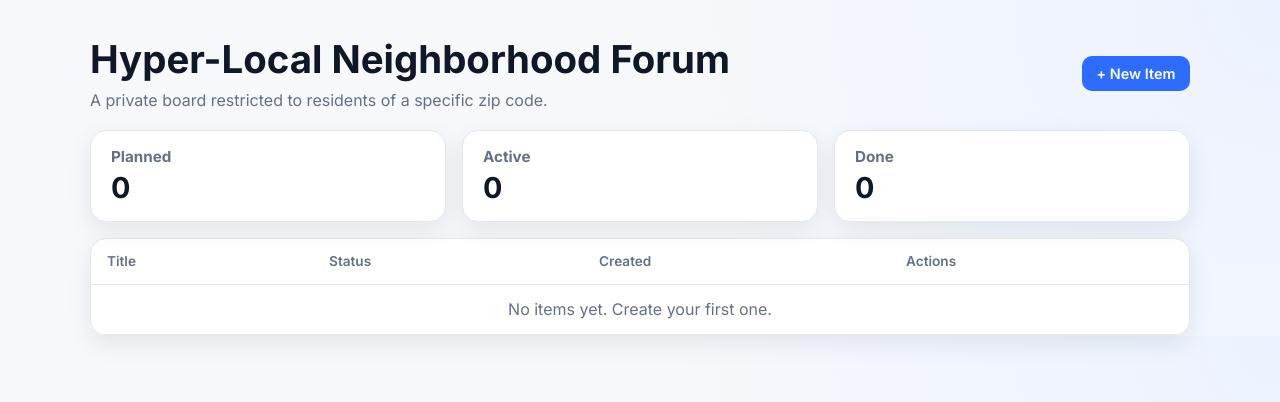
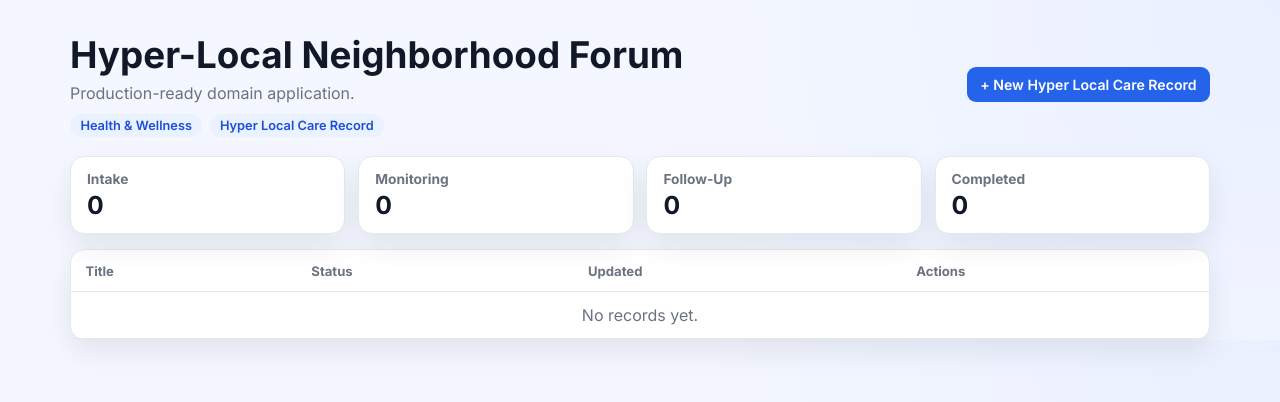
Before and after one commit to Jarvis1711/hyper-local-neighborhood-forum, a Flask app: page / in a window 1280 px wide. Shown: the top 402 px of the page. Run offline with Flask 3, Linux system fonts and the light colour scheme; parts of the project's set-up code (start-up, migrations or seed data) failed here and were passed over.

Commit message:
Phase 2: domain-specific full deployable implementation

```diff
--- a/app.py
+++ b/app.py
@@ -5,24 +5,65 @@
 
 db = SQLAlchemy()
 
+FIELD_SCHEMA = [
+  {
+    "key": "patient_or_user",
+    "label": "Patient/User",
+    "input_type": "text",
+    "required": true
+  },
+  {
+    "key": "wellness_metric",
+    "label": "Wellness Metric",
+    "input_type": "number",
+    "required": true
+  },
+  {
+    "key": "care_notes",
+    "label": "Care Notes",
+    "input_type": "textarea",
+    "required": true
+  }
+]
+STATUSES = ["intake", "monitoring", "follow-up", "completed"]
 
-class WorkItem(db.Model):
-    __tablename__ = "work_items"
+
+class DomainRecord(db.Model):
+    __tablename__ = "domain_records"
 
     id = db.Column(db.Integer, primary_key=True)
-    title = db.Column(db.String(120), nullable=False)
-    details = db.Column(db.Text, nullable=False)
-    status = db.Column(db.String(20), default="planned", nullable=False)
-    created_at = db.Column(db.DateTime, default=datetime.utcnow, nullable=False)
+    title = db.Column(db.String(160), nullable=False)
+    status = db.Column(db.String(40), nullable=False, default=STATUSES[0])
+    payload = db.Column(db.JSON, nullable=False, default=dict)
+    created_at = db.Column(db.DateTime, nullable=False, default=datetime.utcnow)
+    updated_at = db.Column(db.DateTime, nullable=False, default=datetime.utcnow, onupdate=datetime.utcnow)
 
     def to_dict(self):
         return {
             "id": self.id,
             "title": self.title,
-            "details": self.details,
             "status": self.status,
+            "payload": self.payload,
             "created_at": self.created_at.isoformat(),
+            "updated_at": self.updated_at.isoformat(),
         }
+
+
+def _parse_payload(form_or_json):
+    payload = {}
+    for field in FIELD_SCHEMA:
+        raw = form_or_json.get(field["key"], "")
+        if isinstance(raw, str):
+            raw = raw.strip()
+        if field["required"] and (raw is None or raw == ""):
+            raise ValueError(f"{field['label']} is required")
+        if field["input_type"] == "number" and raw not in ("", None):
+            try:
+                raw = float(raw)
+            except ValueError as exc:
+                raise ValueError(f"{field['label']} must be numeric") from exc
+        payload[field["key"]] = raw
+    return payload
 
 
 def create_app(test_config=None):
@@ -32,7 +73,10 @@
         SQLALCHEMY_DATABASE_URI="sqlite:///data.db",
         SQLALCHEMY_TRACK_MODIFICATIONS=False,
         APP_TITLE="Hyper-Local Neighborhood Forum",
-        APP_DESCRIPTION="A private board restricted to residents of a specific zip code.",
+        APP_DESCRIPTION="Production-ready domain application.",
+        DOMAIN_LABEL="Health & Wellness",
+        ENTITY_SINGULAR="Hyper Local Care Record",
+        ENTITY_PLURAL="Hyper Local Care Records",
     )
 
     if test_config:
@@ -42,80 +86,95 @@
 
     @app.get("/")
     def dashboard():
-        items = WorkItem.query.order_by(WorkItem.created_at.desc()).all()
-        counts = {
-            "planned": WorkItem.query.filter_by(status="planned").count(),
-            "active": WorkItem.query.filter_by(status="active").count(),
-            "done": WorkItem.query.filter_by(status="done").count(),
-        }
-        return render_template("index.html", items=items, counts=counts)
+        records = DomainRecord.query.order_by(DomainRecord.updated_at.desc()).all()
+        counts = {status: DomainRecord.query.filter_by(status=status).count() for status in STATUSES}
+        return render_template(
+            "index.html",
+            records=records,
+            counts=counts,
+            field_schema=FIELD_SCHEMA,
+            statuses=STATUSES,
+        )
 
-    @app.route("/items/new", methods=["GET", "POST"])
-    def create_item():
+    @app.route("/records/new", methods=["GET", "POST"])
+    def create_record():
         if request.method == "POST":
             title = request.form.get("title", "").strip()
-            details = request.form.get("details", "").strip()
-            status = request.form.get("status", "planned").strip() or "planned"
-
-            if not title or not details:
-                return render_template("form.html", item=None, error="Title and details are required.")
-
-            item = WorkItem(title=title, details=details, status=status)
-            db.session.add(item)
+            status = request.form.get("status", STATUSES[0]).strip() or STATUSES[0]
+            try:
+                payload = _parse_payload(request.form)
+            except ValueError as exc:
+                return render_template("form.html", record=None, statuses=STATUSES, field_schema=FIELD_SCHEMA, error=str(exc))
+            if not title:
+                return render_template("form.html", record=None, statuses=STATUSES, field_schema=FIELD_SCHEMA, error="Title is required")
+            record = DomainRecord(title=title, status=status, payload=payload)
+            db.session.add(record)
             db.session.commit()
             return redirect(url_for("dashboard"))
+        return render_template("form.html", record=None, statuses=STATUSES, field_schema=FIELD_SCHEMA, error=None)
 
-        return render_template("form.html", item=None, error=None)
-
-    @app.route("/items/<int:item_id>/edit", methods=["GET", "POST"])
-    def edit_item(item_id):
-        item = WorkItem.query.get_or_404(item_id)
+    @app.route("/records/<int:record_id>/edit", methods=["GET", "POST"])
+    def edit_record(record_id):
+        record = DomainRecord.query.get_or_404(record_id)
         if request.method == "POST":
             title = request.form.get("title", "").strip()
-            details = request.form.get("details", "").strip()
-            status = request.form.get("status", "planned").strip() or "planned"
-
-            if not title or not details:
-                return render_template("form.html", item=item, error="Title and details are required.")
-
-            item.title = title
-            item.details = details
-            item.status = status
+            status = request.form.get("status", STATUSES[0]).strip() or STATUSES[0]
+            try:
+                payload = _parse_payload(request.form)
+            except ValueError as exc:
+                return render_template("form.html", record=record, statuses=STATUSES, field_schema=FIELD_SCHEMA, error=str(exc))
+            if not title:
+                return render_template("form.html", record=record, statuses=STATUSES, field_schema=FIELD_SCHEMA, error="Title is required")
+            record.title = title
+            record.status = status
+            record.payload = payload
             db.session.commit()
             return redirect(url_for("dashboard"))
+        return render_template("form.html", record=record, statuses=STATUSES, field_schema=FIELD_SCHEMA, error=None)
 
-        return render_template("form.html", item=item, error=None)
-
-    @app.post("/items/<int:item_id>/delete")
-    def delete_item(item_id):
-        item = WorkItem.query.get_or_404(item_id)
-        db.session.delete(item)
+    @app.post("/records/<int:record_id>/delete")
+    def delete_record(record_id):
+        record = DomainRecord.query.get_or_404(record_id)
+        db.session.delete(record)
         db.session.commit()
         return redirect(url_for("dashboard"))
 
     @app.get("/api/health")
-    def health_check():
-        return jsonify(status="ok", app=app.config["APP_TITLE"])
+    def health():
+        return jsonify(status="ok", app=app.config["APP_TITLE"], domain=app.config["DOMAIN_LABEL"])
 
-    @app.get("/api/items")
-    def list_items():
-        items = WorkItem.query.order_by(WorkItem.created_at.desc()).all()
-        return jsonify([item.to_dict() for item in items])
+    @app.get("/api/schema")
+    def schema():
+        return jsonify(statuses=STATUSES, fields=FIELD_SCHEMA)
 
-    @app.post("/api/items")
-    def create_item_api():
-        payload = request.get_json(silent=True) or {}
-        title = str(payload.get("title", "")).strip()
-        details = str(payload.get("details", "")).strip()
-        status = str(payload.get("status", "planned")).strip() or "planned"
+    @app.get("/api/records")
+    def list_records():
+        records = DomainRecord.query.order_by(DomainRecord.updated_at.desc()).all()
+        return jsonify([record.to_dict() for record in records])
 
-        if not title or not details:
-            return jsonify(error="title and details are required"), 400
+    @app.post("/api/records")
+    def create_record_api():
+        payload_raw = request.get_json(silent=True) or {}
+        title = str(payload_raw.get("title", "")).strip()
+        status = str(payload_raw.get("status", STATUSES[0])).strip() or STATUSES[0]
+        data = payload_raw.get("payload", {})
+        if not isinstance(data, dict):
+            return jsonify(error="payload must be an object"), 400
+        try:
+            payload = _parse_payload(data)
+        except ValueError as exc:
+            return jsonify(error=str(exc)), 400
+        if not title:
+            return jsonify(error="title is required"), 400
+        record = DomainRecord(title=title, status=status, payload=payload)
+        db.session.add(record)
+        db.session.commit()
+        return jsonify(record.to_dict()), 201
 
-        item = WorkItem(title=title, details=details, status=status)
-        db.session.add(item)
-        db.session.commit()
-        return jsonify(item.to_dict()), 201
+    @app.get("/api/metrics")
+    def metrics():
+        by_status = {status: DomainRecord.query.filter_by(status=status).count() for status in STATUSES}
+        return jsonify(total=sum(by_status.values()), by_status=by_status)
 
     with app.app_context():
         db.create_all()
--- a/static/style.css
+++ b/static/style.css
@@ -1,115 +1,50 @@
 :root {
-    color-scheme: light;
-    --bg: #f6f8fb;
-    --card: #ffffff;
-    --ink: #101828;
-    --muted: #667085;
-    --primary: #2e6cff;
-    --danger: #d92d20;
+  --bg: #f4f7ff;
+  --card: #fff;
+  --ink: #111827;
+  --muted: #6b7280;
+  --primary: #2563eb;
+  --danger: #dc2626;
   --border: #e5e7eb;
-    --shadow: 0 8px 24px rgba(16, 24, 40, 0.08);
+  --shadow: 0 12px 30px rgba(2, 6, 23, 0.08);
 }
-
 * { box-sizing: border-box; }
-
 body {
   margin: 0;
   font-family: Inter, system-ui, -apple-system, Segoe UI, Roboto, sans-serif;
-    background: radial-gradient(circle at top right, #ecf2ff 0%, var(--bg) 45%);
   color: var(--ink);
+  background: radial-gradient(circle at top right, #eaf0ff 0%, var(--bg) 45%);
 }
-
-.container {
-    width: min(1100px, 92vw);
-    margin: 0 auto;
-}
-
-.hero {
-    padding: 2.25rem 0 1.25rem;
-    display: flex;
-    justify-content: space-between;
-    align-items: center;
-    gap: 1rem;
-}
-
-h1 { margin: 0; font-size: clamp(1.5rem, 3vw, 2.4rem); }
-p { margin: 0.5rem 0 0; color: var(--muted); }
-
-.stats-grid {
-    display: grid;
-    grid-template-columns: repeat(3, minmax(0, 1fr));
-    gap: 1rem;
-    margin-bottom: 1rem;
-}
-
-.stat-card, .form-card, .table-wrapper {
-    background: var(--card);
-    border: 1px solid var(--border);
-    border-radius: 16px;
-    box-shadow: var(--shadow);
-}
-
-.stat-card { padding: 1rem 1.25rem; }
-.stat-card h2 { margin: 0; font-size: 0.95rem; color: var(--muted); }
-.stat-card p { margin: 0.25rem 0 0; font-size: 1.8rem; font-weight: 700; color: var(--ink); }
-
-.table-wrapper { overflow: auto; }
+.container { width: min(1140px, 92vw); margin: 0 auto; }
+.hero { padding: 2rem 0 1.2rem; display: flex; justify-content: space-between; gap: 1rem; align-items: center; }
+h1 { margin: 0; font-size: clamp(1.5rem, 3.2vw, 2.3rem); }
+p { margin: 0.4rem 0 0; color: var(--muted); }
+.chip-row { display: flex; gap: .45rem; margin-top: .65rem; flex-wrap: wrap; }
+.chip { background: #eaf1ff; color: #1d4ed8; padding: .25rem .65rem; border-radius: 999px; font-size: .8rem; font-weight: 600; }
+.stats-grid { display: grid; grid-template-columns: repeat(auto-fit,minmax(160px,1fr)); gap: .8rem; margin-bottom: .9rem; }
+.stat-card, .table-wrapper, .form-card { background: var(--card); border: 1px solid var(--border); border-radius: 14px; box-shadow: var(--shadow); }
+.stat-card { padding: .85rem 1rem; }
+.stat-card h2 { margin: 0; font-size: .86rem; text-transform: capitalize; color: var(--muted); }
+.stat-card p { margin: .2rem 0 0; font-size: 1.55rem; font-weight: 700; color: var(--ink); }
 table { width: 100%; border-collapse: collapse; }
-th, td { padding: 0.9rem 1rem; border-bottom: 1px solid var(--border); vertical-align: top; }
-th { text-align: left; font-size: 0.85rem; color: var(--muted); font-weight: 600; }
-
-.muted { color: var(--muted); font-size: 0.9rem; margin-top: 0.2rem; }
+th, td { padding: .8rem .9rem; border-bottom: 1px solid var(--border); text-align: left; vertical-align: top; }
+th { font-size: .82rem; color: var(--muted); }
+.badge { text-transform: capitalize; background: #eef2ff; color: #3730a3; padding: .2rem .55rem; border-radius: 999px; font-size: .77rem; font-weight: 600; }
+.actions { display: flex; gap: .4rem; align-items: center; }
+.actions form { margin: 0; }
+.btn { border: 1px solid transparent; border-radius: 9px; padding: .48rem .78rem; font-weight: 600; text-decoration: none; cursor: pointer; font-size: .88rem; }
+.btn-primary { background: var(--primary); color: #fff; }
+.btn-ghost { background: #fff; color: var(--ink); border-color: var(--border); }
+.btn-danger { background: #fee2e2; color: var(--danger); }
+.form-card { padding: 1.05rem; margin-bottom: 2rem; }
+.form-grid { display: grid; gap: .82rem; }
+label span { display: block; color: var(--muted); font-size: .82rem; margin-bottom: .3rem; }
+input, textarea, select { width: 100%; border: 1px solid var(--border); border-radius: 9px; padding: .65rem .75rem; font: inherit; }
+.full-width { grid-column: 1 / -1; }
+.row { display: flex; gap: .55rem; }
+.error { color: var(--danger); font-weight: 600; margin: .2rem 0 .7rem; }
 .empty { text-align: center; color: var(--muted); }
-
-.badge {
-    display: inline-block;
-    padding: 0.2rem 0.6rem;
-    border-radius: 999px;
-    font-size: 0.8rem;
-    font-weight: 600;
-    text-transform: capitalize;
-}
-.badge-planned { background: #eef4ff; color: #1d4ed8; }
-.badge-active { background: #ecfdf3; color: #027a48; }
-.badge-done { background: #f4f3ff; color: #5925dc; }
-
-.actions { display: flex; gap: 0.45rem; align-items: center; }
-.actions form { margin: 0; }
-
-.btn {
-    border: 1px solid transparent;
-    border-radius: 10px;
-    padding: 0.5rem 0.85rem;
-    text-decoration: none;
-    font-weight: 600;
-    cursor: pointer;
-    font-size: 0.9rem;
-    display: inline-flex;
-    align-items: center;
-    justify-content: center;
-}
-
-.btn-primary { background: var(--primary); color: white; }
-.btn-ghost { background: white; border-color: var(--border); color: var(--ink); }
-.btn-danger { background: #fee4e2; color: var(--danger); }
-
-.form-card { padding: 1.25rem; margin-bottom: 2rem; }
-.form-grid { display: grid; gap: 0.9rem; }
-label span { display: block; font-size: 0.85rem; margin-bottom: 0.35rem; color: var(--muted); }
-input, textarea, select {
-    width: 100%;
-    border: 1px solid var(--border);
-    border-radius: 10px;
-    padding: 0.7rem 0.8rem;
-    font: inherit;
-}
-
-.full-width { grid-column: 1 / -1; }
-.row { display: flex; gap: 0.7rem; }
-.error { color: var(--danger); margin: 0.2rem 0 0.8rem; font-weight: 600; }
-
-@media (max-width: 850px) {
-    .stats-grid { grid-template-columns: 1fr; }
+@media (max-width: 900px) {
   .hero { flex-direction: column; align-items: flex-start; }
   .actions { flex-direction: column; align-items: flex-start; }
 }
--- a/templates/base.html
+++ b/templates/base.html
@@ -14,12 +14,14 @@
     <div>
       <h1>{{ config.APP_TITLE }}</h1>
       <p>{{ config.APP_DESCRIPTION }}</p>
+      <div class="chip-row">
+        <span class="chip">{{ config.DOMAIN_LABEL }}</span>
+        <span class="chip">{{ config.ENTITY_SINGULAR }}</span>
       </div>
-        <a class="btn btn-primary" href="{{ url_for('create_item') }}">+ New Item</a>
+    </div>
+    <a class="btn btn-primary" href="{{ url_for('create_record') }}">+ New {{ config.ENTITY_SINGULAR }}</a>
   </header>
 
-    <main class="container">
-        {% block content %}{% endblock %}
-    </main>
+  <main class="container">{% block content %}{% endblock %}</main>
 </body>
 </html>
--- a/templates/index.html
+++ b/templates/index.html
@@ -2,9 +2,12 @@
 
 {% block content %}
 <section class="stats-grid">
-    <article class="stat-card"><h2>Planned</h2><p>{{ counts.planned }}</p></article>
-    <article class="stat-card"><h2>Active</h2><p>{{ counts.active }}</p></article>
-    <article class="stat-card"><h2>Done</h2><p>{{ counts.done }}</p></article>
+  {% for status, count in counts.items() %}
+  <article class="stat-card">
+    <h2>{{ status }}</h2>
+    <p>{{ count }}</p>
+  </article>
+  {% endfor %}
 </section>
 
 <section class="table-wrapper">
@@ -13,28 +16,29 @@
       <tr>
         <th>Title</th>
         <th>Status</th>
-                <th>Created</th>
+        {% for field in field_schema[:2] %}<th>{{ field.label }}</th>{% endfor %}
+        <th>Updated</th>
         <th>Actions</th>
       </tr>
     </thead>
     <tbody>
-            {% for item in items %}
+      {% for record in records %}
       <tr>
-                <td>
-                    <strong>{{ item.title }}</strong>
-                    <div class="muted">{{ item.details }}</div>
-                </td>
-                <td><span class="badge badge-{{ item.status }}">{{ item.status }}</span></td>
-                <td>{{ item.created_at.strftime('%Y-%m-%d %H:%M') }}</td>
+        <td>{{ record.title }}</td>
+        <td><span class="badge">{{ record.status }}</span></td>
+        {% for field in field_schema[:2] %}
+        <td>{{ record.payload.get(field.key, '-') }}</td>
+        {% endfor %}
+        <td>{{ record.updated_at.strftime('%Y-%m-%d %H:%M') }}</td>
         <td class="actions">
-                    <a class="btn btn-ghost" href="{{ url_for('edit_item', item_id=item.id) }}">Edit</a>
-                    <form method="post" action="{{ url_for('delete_item', item_id=item.id) }}">
+          <a class="btn btn-ghost" href="{{ url_for('edit_record', record_id=record.id) }}">Edit</a>
+          <form method="post" action="{{ url_for('delete_record', record_id=record.id) }}">
             <button class="btn btn-danger" type="submit">Delete</button>
           </form>
         </td>
       </tr>
       {% else %}
-            <tr><td colspan="4" class="empty">No items yet. Create your first one.</td></tr>
+      <tr><td colspan="6" class="empty">No records yet.</td></tr>
       {% endfor %}
     </tbody>
   </table>
```
Also changed, not shown: docker-compose.yml (+4 -6 lines), proof-of-concept.md (+15 -14 lines), proof/demo-output.txt (+16 -19 lines), templates/form.html (+14 -8 lines), tests/test_app.py (+37 -25 lines), .github/workflows/ci.yml, README.md, proof/ui-preview.svg, 1 other file. Lines whose indentation alone changed are shown as unchanged.
